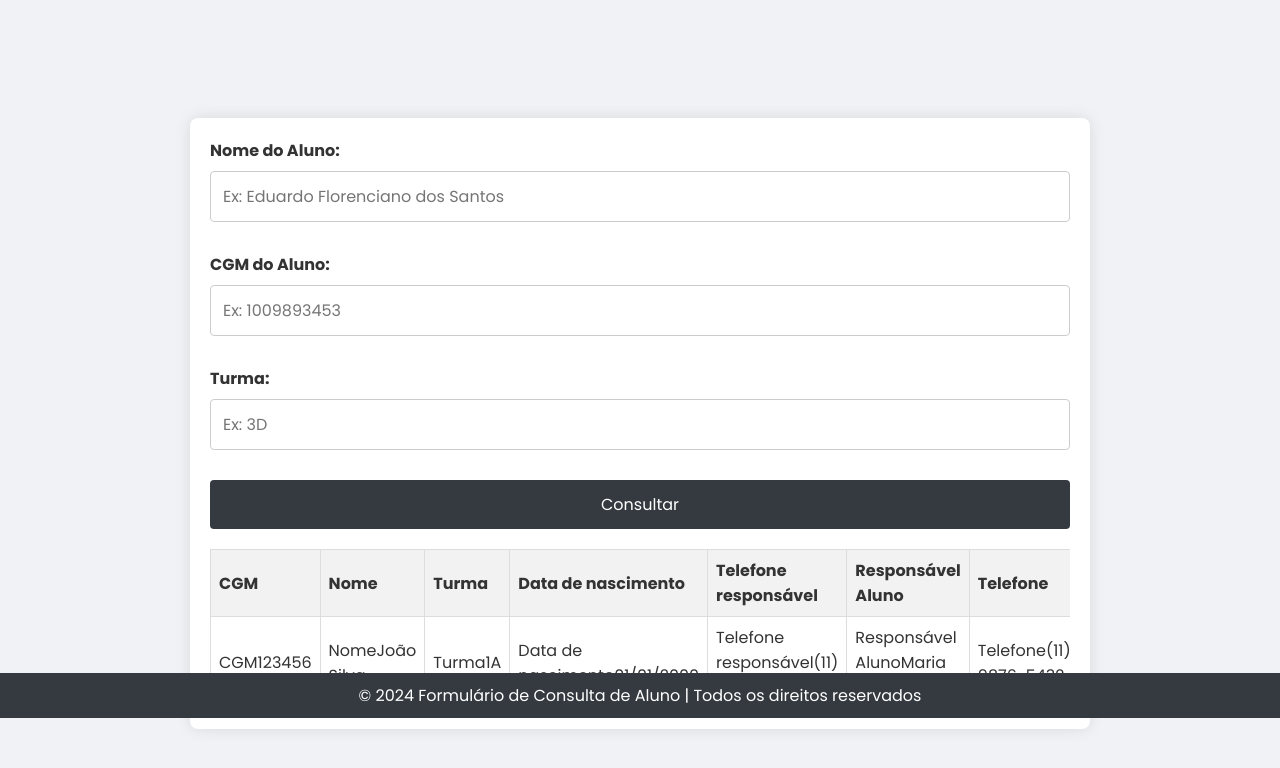
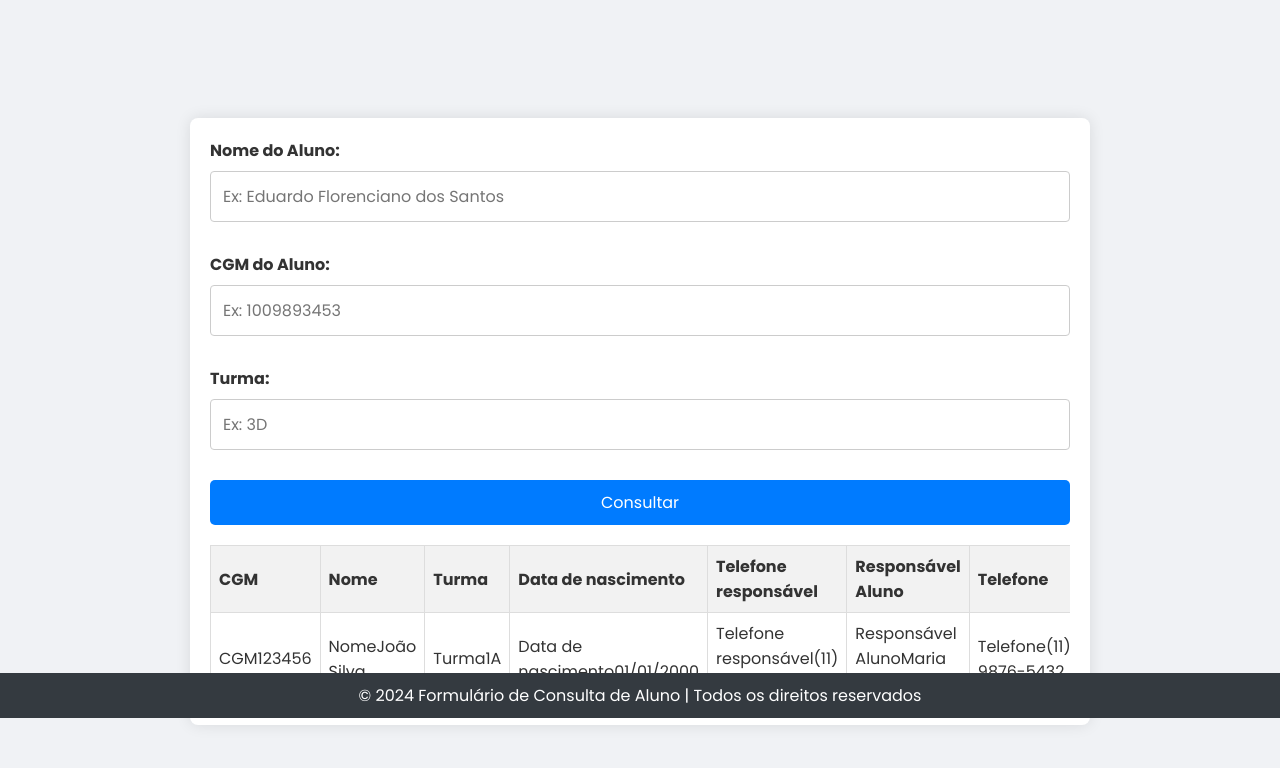
Before and after one commit to eduardoflorencianosantos/sistema_cadastro, a plain HTML site: page consulta-aluno.html in a window 1280 px wide. Shown: the part 82-850 px from the top of the page. Drawn offline with nearby package versions, Linux system fonts and the light colour scheme.

Commit message:
Add files via upload

```diff
--- a/consulta.css
+++ b/consulta.css
@@ -152,17 +152,22 @@ input[type="text"] {
     margin-bottom: 10px;
 }
 
-/* Estilo do botão de consulta */
+/* Cor e modificação do botão de cadastrar */
 button {
-    width: 100%; /* Ocupa toda a largura */
-    padding: 12px;
-    background-color: #343a40; /* Fundo escuro */
-    color: white;
-    border: none;  color: white;
-    border-radius: 4px;
-    font-size: 16px;background-color: #343a40;
-    cursor: pointer; /* Muda o cursor ao passar */
-    transition: background-color 0.3s ease; /* Efeito ao passar */
+    background-color: #007bff;
+    border-radius: 5px;
+    border: none;
+    color: #fff;
+    cursor: pointer;
+    font-size: 1rem;
+    padding: 10px;
+    transition: background-color 0.3s;
+    width: 100%;
+}
+
+/* Alteração de cor quando o usuário passa o mouse no botão */
+button:hover {
+    background-color: #0056b3;
 }
 
 /* Estilo da tabela de resultados */
```
